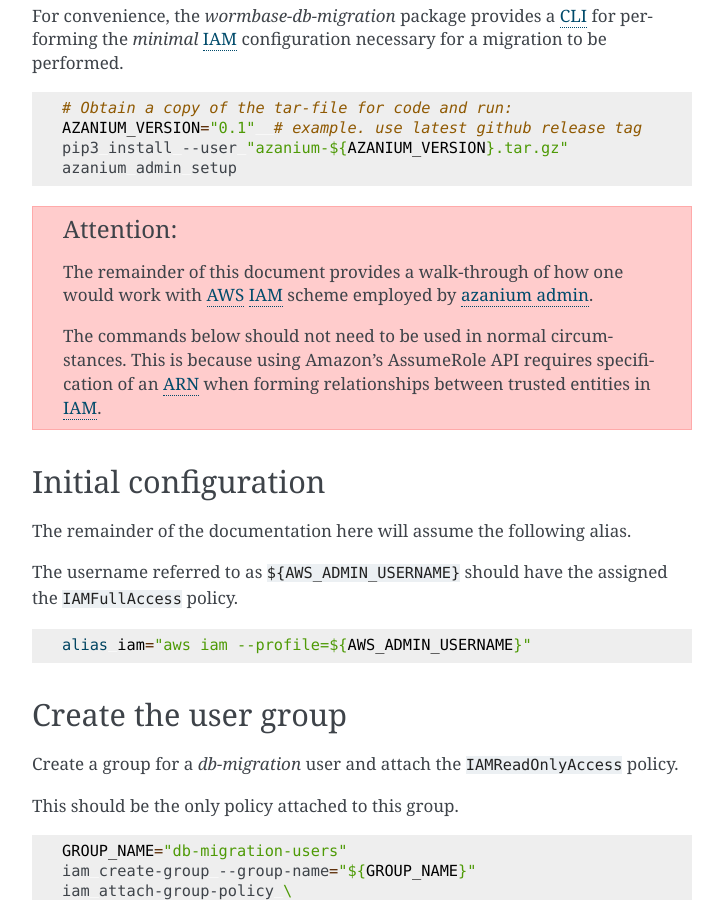
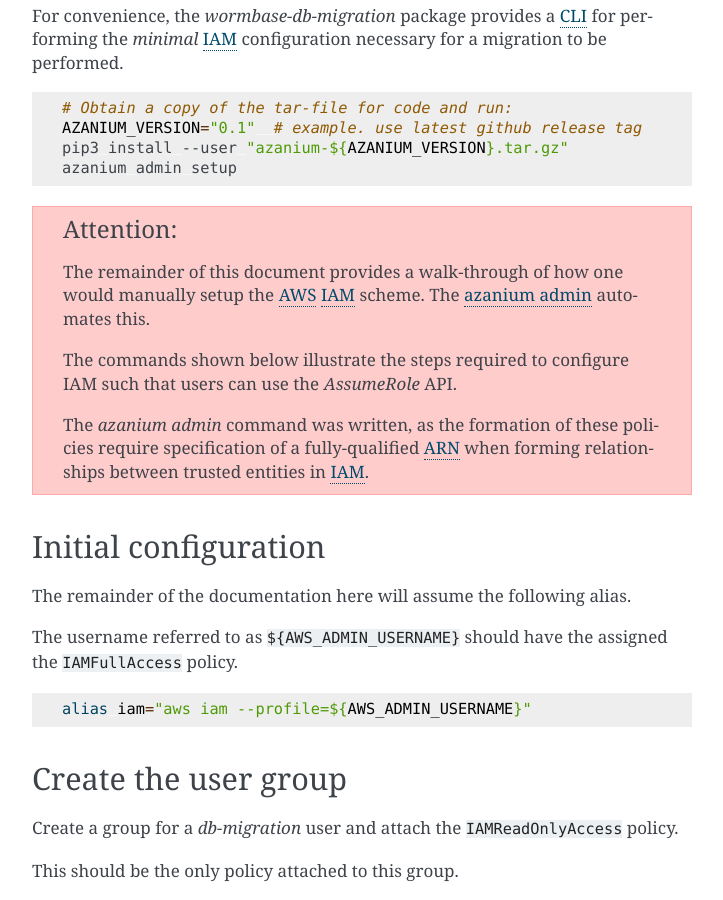
Before and after one commit to WormBase/db-migration, a Sphinx documentation site: the page built from docs/admin/iam-setup.rst, in a window 1280 px wide and 900 px high, scrolled down 735 px. Shown: the whole window, without its empty margins (388-1111 px from the left). Built offline with Sphinx 7.4.7, drawn with Linux system fonts in a browser that asks for light colours.

Commit message:
Re-word admonition.

```diff
--- a/docs/admin/iam-setup.rst
+++ b/docs/admin/iam-setup.rst
@@ -37,13 +37,15 @@
 
 .. ATTENTION::
    The remainder of this document provides a walk-through of how one
-   would work with :term:`AWS` :term:`IAM` scheme employed by
-   :term:`azanium admin`.
+   would manually setup the  :term:`AWS` :term:`IAM` scheme.
+   The  :term:`azanium admin` automates this.
 
-   The commands below should not need to be used in normal
-   circumstances.  This is because using Amazon's AssumeRole API
-   requires specification of an :term:`ARN` when forming relationships
-   between trusted entities in :term:`IAM`.
+   The commands shown below illustrate the steps required to configure
+   IAM such that users can use the `AssumeRole` API.
+
+   The `azanium admin` command was written, as the formation of these
+   policies require specification of a fully-qualified :term:`ARN`
+   when forming relationships between trusted entities in :term:`IAM`.
 
 Initial configuration
 =====================
```
